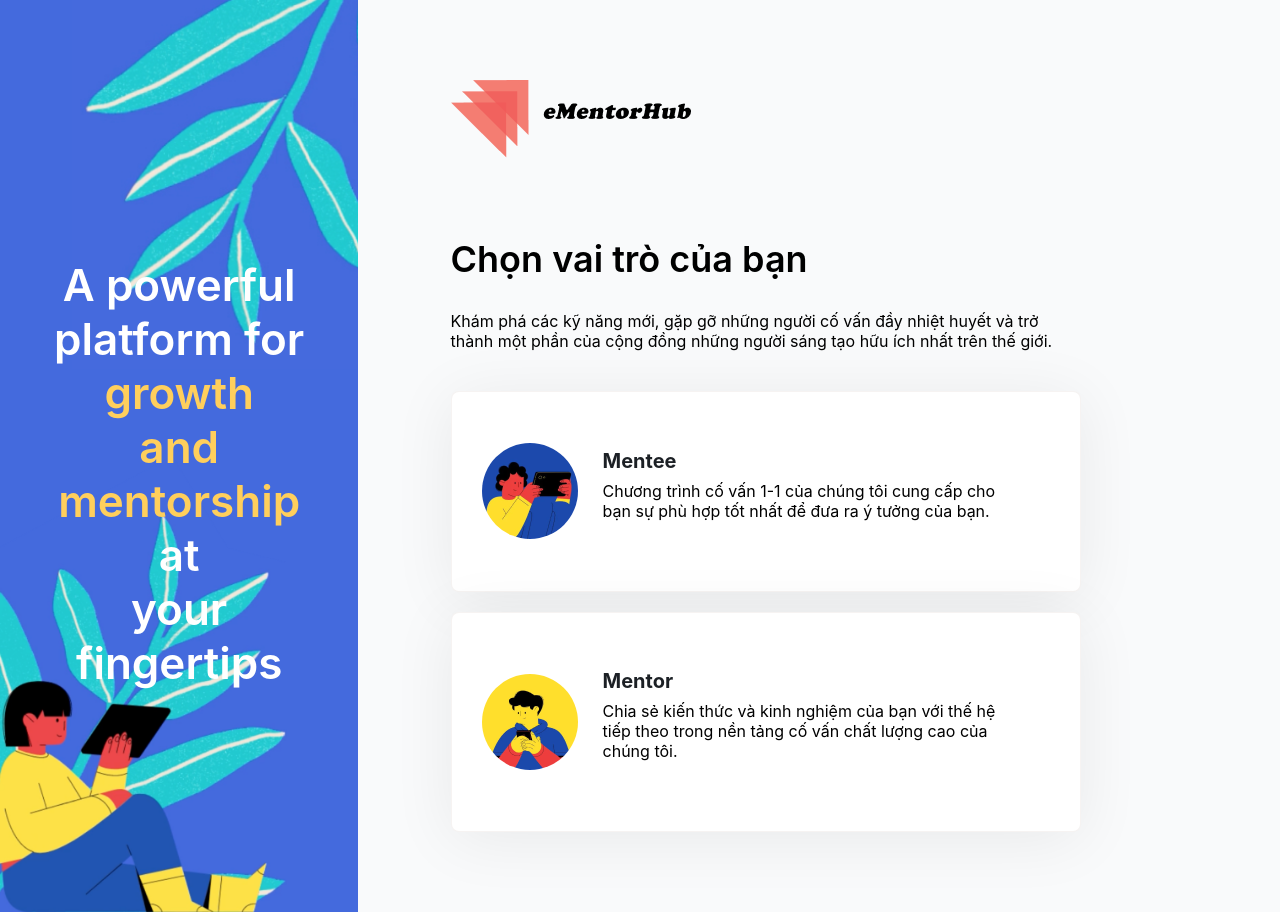
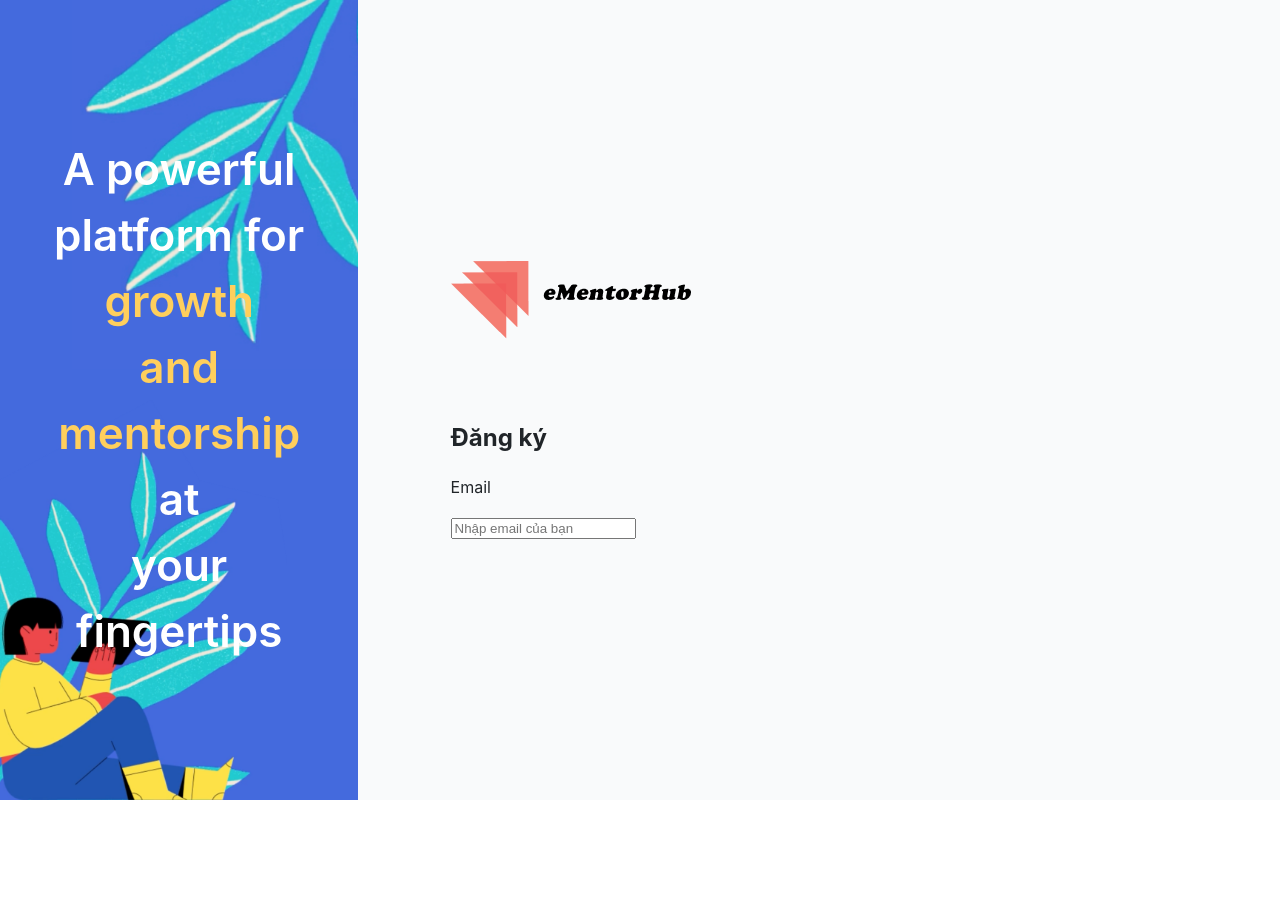
Before and after one commit to anhhoan1897/e-mentor-hub, a Next.js app: page /register/register in a window 1280 px wide. After the commit the page ends 800 px from the top, so only its background shows below. Built offline with nearby package versions, Linux system fonts and the light colour scheme.

Commit message:
feature: add register form

```diff
--- a/pages/register/register.jsx
+++ b/pages/register/register.jsx
@@ -1,12 +1,22 @@
-import React from "react";
+import React, { useState } from "react";
 import Image from "next/image";
 import Link from "next/link";
 import mentee from "../images/mentee.png";
 import mentor from "../images/mentor.png";
 import { FontAwesomeIcon } from "@fortawesome/react-fontawesome";
 import { faArrowRight } from "@fortawesome/free-solid-svg-icons";
+import { useForm } from "react-hook-form";
 
 export default function Index() {
+  const [inputEmail, setInputEmail] = useState();
+  const [passwordInput, setPasswordInput] = useState();
+  const [reInputPassword, setReinputPassword] = useState();
+
+  const {
+    register,
+    handleSubmit,
+    formState: { errors },
+  } = useForm();
   return (
     <div className="authenicate-container">
       <div className="left-side-bar">
@@ -31,7 +41,7 @@ export default function Index() {
               />
             </Link>
           </div>
-          <div className="content-container">
+          {/* <div className="content-container">
             <h1 className="title-login">Chọn vai trò của bạn</h1>
             <p>
               Khám phá các kỹ năng mới, gặp gỡ những người cố vấn đầy nhiệt
@@ -74,6 +84,17 @@ export default function Index() {
                 </div>
               </li>
             </ul>
+          </div> */}
+          <div className="register-form-container">
+            <h1>Đăng ký</h1>
+            <form>
+              <p>Email</p>
+              <input
+                placeholder="Nhập email của bạn"
+                value={inputEmail}
+                onChange={(e) => setInputEmail(e.target.value)}
+              />
+            </form>
           </div>
         </section>
       </div>
--- a/styles/authen/register.scss
+++ b/styles/authen/register.scss
@@ -24,7 +24,7 @@
       box-sizing: border-box;
       box-shadow: 0px 7px 64px rgb(0 0 0 / 7%);
       border-radius: 8px;
-      padding: 30px;
+      padding: 20px;
       transition: 0.3s all;
       .choose-role-img {
         width: 96px;
@@ -36,7 +36,7 @@
         width: calc(100% - 96px);
         box-sizing: border-box;
         padding-left: 25px;
-        padding-right: 40px;
+        padding-right: 20px;
         position: relative;
         cursor: pointer;
         & h4 {
--- a/styles/globals.css
+++ b/styles/globals.css
@@ -1,9 +1,15 @@
 html,
 body {
-  padding: 0;
   margin: 0;
-  font-family: -apple-system, BlinkMacSystemFont, Segoe UI, Roboto, Oxygen,
-    Ubuntu, Cantarell, Fira Sans, Droid Sans, Helvetica Neue, sans-serif;
+  font-family: -apple-system, BlinkMacSystemFont, "Segoe UI", Roboto,
+    "Helvetica Neue", Arial, "Noto Sans", sans-serif, "Apple Color Emoji",
+    "Segoe UI Emoji", "Segoe UI Symbol", "Noto Color Emoji";
+  font-size: 1rem;
+  font-weight: 400;
+  line-height: 1.5;
+  color: #212529;
+  text-align: left;
+  background-color: #fff;
 }
 
 a {
@@ -24,3 +30,7 @@ p {
   margin-top: 0;
   margin-bottom: 1rem;
 }
+
+h1,h2,h3,h4 {
+  margin-top: 0px;
+}
```
Also changed, not shown: 1 other file (tests, documents, lock files or other folders).
